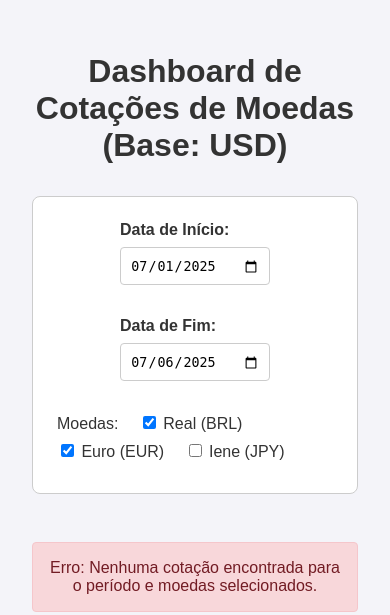
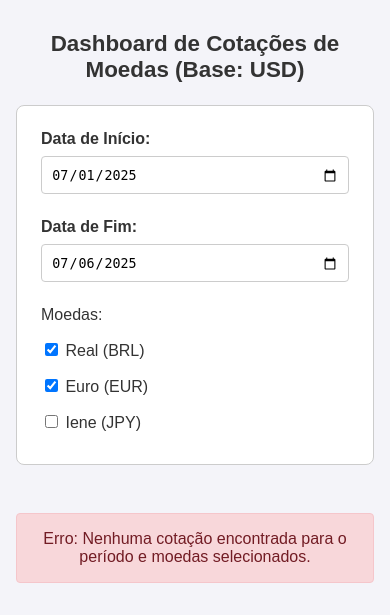
Before and after one commit to IlMeloIl/cotacao, a Django app: page / in a window 390 px wide. Shown: the top 615 px of the page. Run offline with Django 5.2, Linux system fonts and the light colour scheme; data that the repository does not hold is empty.

Commit message:
media query tela menor 768px

```diff
--- a/core/templates/core/index.html
+++ b/core/templates/core/index.html
@@ -19,6 +19,13 @@
         #status-msg { grid-column: 1 / -1; text-align: center; margin-top: 1em; padding: 1em; border-radius: 4px; display: none; }
         .status-error { background-color: #f8d7da; color: #721c24; border: 1px solid #f5c6cb; }
         .status-loading { background-color: #e2e3e5; color: #383d41; border: 1px solid #d6d8db; }
+        @media (max-width: 768px) {
+        body { padding: 1em; }
+        h1 { font-size: 1.4em; }
+        .controles { flex-direction: column; align-items: stretch; gap: 1.5em; }
+        .dashboard { grid-template-columns: 1fr; }
+        .moedas { display: flex; flex-direction: column; gap: 0.5em; }
+        }
     </style>
 </head>
 <body>
```
